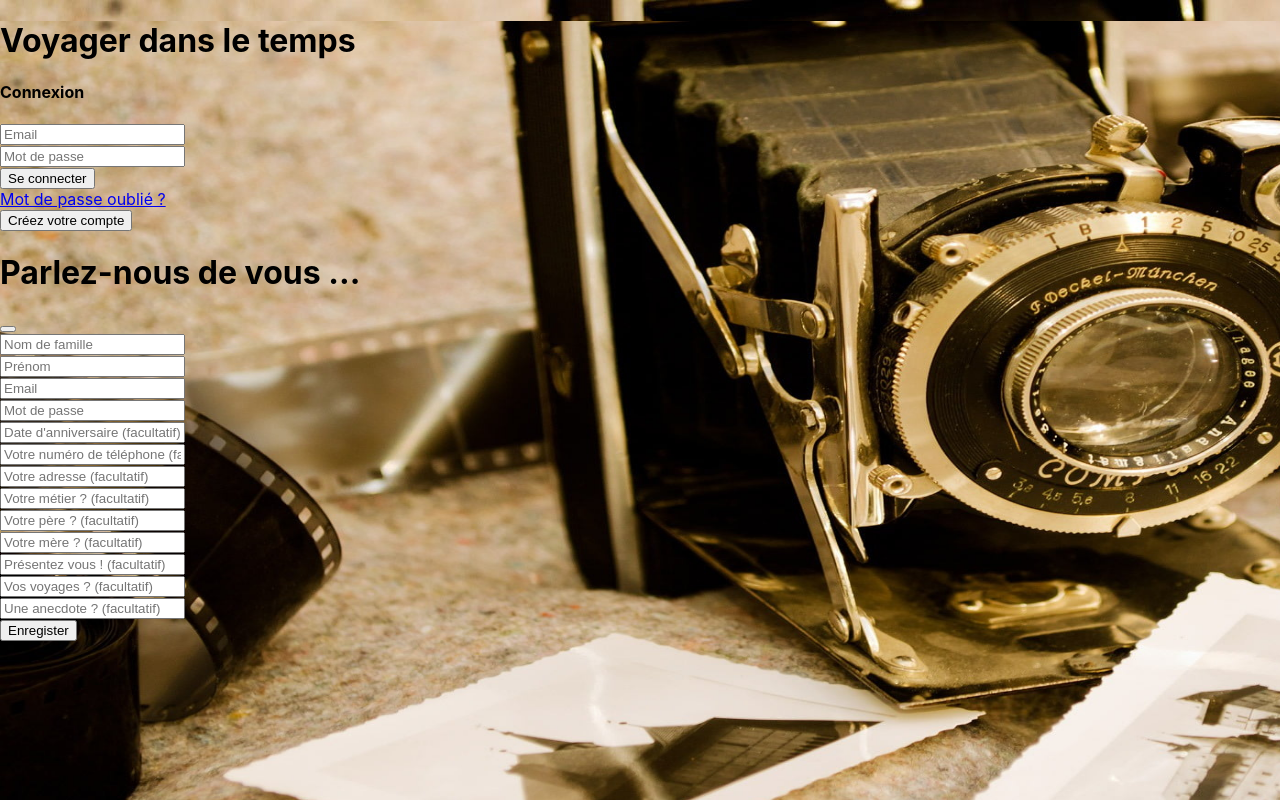
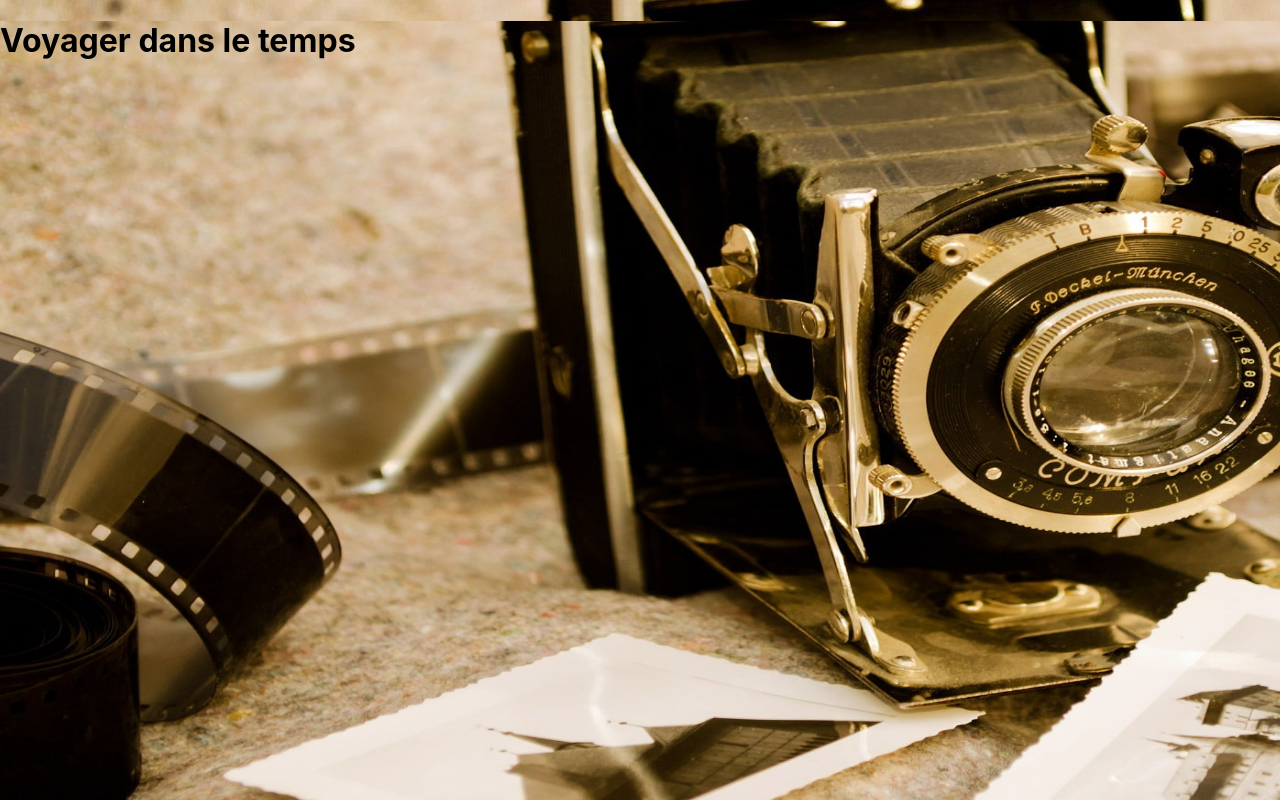
Before and after one commit to sandrine-proenca/front_voyager_dans_le_temps, a React (Create React App) app: page / in a window 1280 px wide. Built offline with nearby package versions, Linux system fonts and the light colour scheme.

Commit message:
mise en forme docs

```diff
--- a/src/components/Accueil/accueil.tsx
+++ b/src/components/Accueil/accueil.tsx
@@ -1,5 +1,3 @@
-import Login from "./login";
-import Register from "./register";
 import './accueil.css'
 
 export default function Accueil(){
@@ -15,8 +13,6 @@ export default function Accueil(){
                 <h1 className="display-3">Voyager dans le temps</h1>
             </div>
 
-            <Login></Login>
-            <Register></Register>
 
         </div>
     )
```
Also changed, not shown: src/components/Connexion_User/login.tsx (renamed from src/components/Accueil/login.tsx), src/components/Connexion_User/register.tsx (renamed from src/components/Accueil/register.tsx), src/components/Presentation_page/presentation_page.tsx (deleted).
